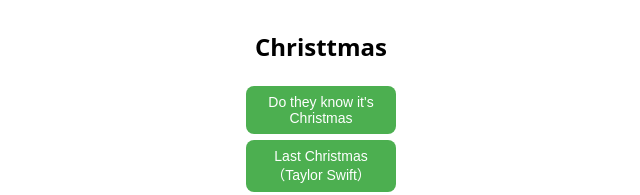
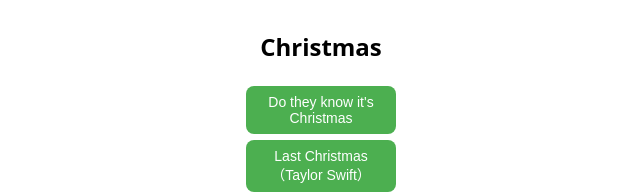
Before and after one commit to incict-design/Christmas, a plain HTML site: page index.html in a window 1280 px wide. Shown: the top 195 px of the page, 319-959 px from the left. Drawn offline with Linux system fonts and the light colour scheme.

Commit message:
Update index.html

```diff
--- a/index.html
+++ b/index.html
@@ -78,7 +78,7 @@
 </head>
 
 <body>
-<h2>Christtmas</h2>
+<h2>Christmas</h2>
 
 <div class="container">
     <!-- 音声再生エリア -->
```
